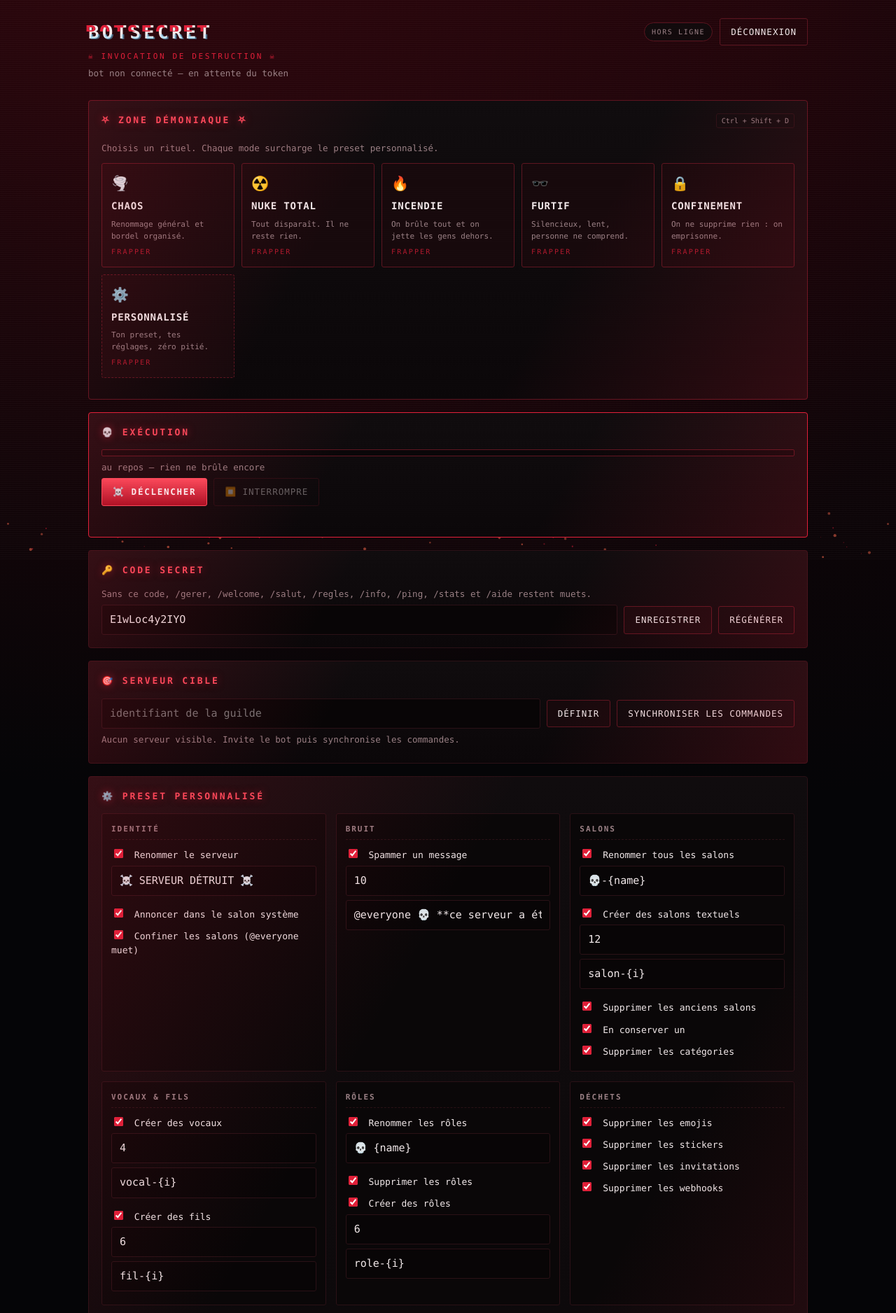
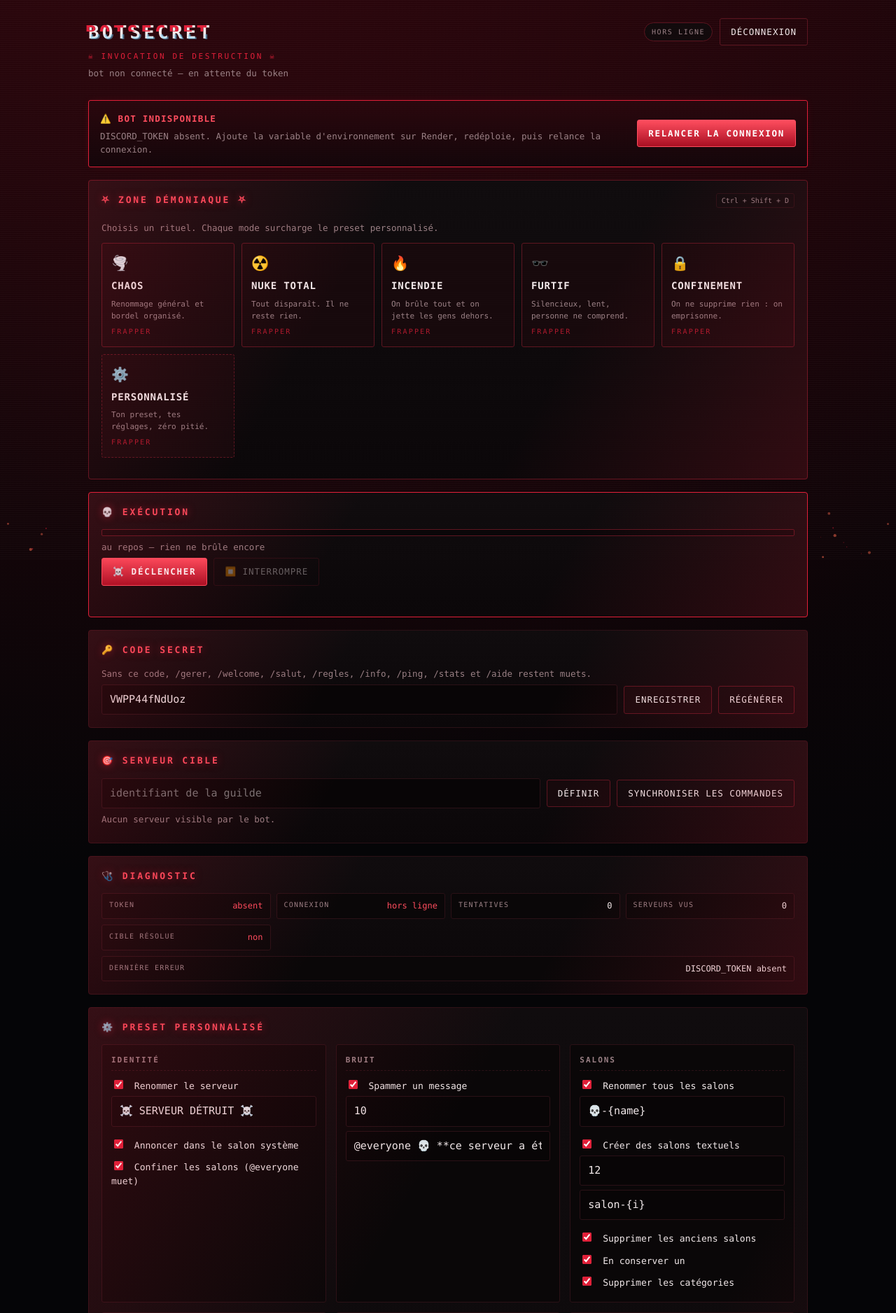
Before and after one commit to zxch-0/botsecret, a FastAPI app: page / in a window 1280 px wide. Shown: the top 1876 px of the page at 70% size. Run offline with FastAPI, Linux system fonts and the light colour scheme; the visitor is signed in with stand-in values (Sample User, id 1); data comes from the database, SQL or seed files in the repository; parts of the project's set-up code (start-up, migrations or seed data) failed here and were passed over.

Commit message:
feat: dashboard noir/rouge, modes de destruction et bot décoré

```diff
--- a/app/main.py
+++ b/app/main.py
@@ -225,10 +225,22 @@ async def api_destroy(request: Request) -> JSONResponse:
         raise HTTPException(status_code=400, detail="Mode inconnu")
     guild = bot_module._target_guild()
     if guild is None:
-        raise HTTPException(
-            status_code=400,
-            detail="Aucune guilde cible disponible (bot hors ligne ou identifiant non défini)",
-        )
+        info = bot_module.guild_info()
+        diag = info["diagnostics"]
+        if not diag["token_present"]:
+            detail = "DISCORD_TOKEN absent : renseigne la variable d'environnement sur Render puis relance la connexion"
+        elif diag["last_error"]:
+            detail = f"bot hors ligne ({diag['last_error']}) : vérifie le token et les intents, puis relance la connexion"
+        elif diag["guild_id_set"]:
+            detail = (
+                "le bot est connecté mais absent de ce serveur : invite-le avec "
+                "le scope applications.commands + Administrateur, ou corrige l'identifiant"
+            )
+        elif diag["guild_count"] > 1:
+            detail = "plusieurs serveurs visibles : définis l'identifiant de la cible"
+        else:
+            detail = "aucun serveur cible : invite le bot sur un serveur puis définis l'identifiant"
+        raise HTTPException(status_code=400, detail=detail)
     if not destroyer.start(guild, preset, mode):
         raise HTTPException(status_code=409, detail="Destruction déjà en cours")
     return JSONResponse({"ok": True, "mode": mode})
@@ -240,6 +252,13 @@ async def api_stop(request: Request) -> JSONResponse:
     return JSONResponse({"ok": destroyer.stop()})
 
 
+@app.post("/api/bot/restart")
+async def api_bot_restart(request: Request) -> JSONResponse:
+    require_api(request)
+    message = await bot_module.restart()
+    return JSONResponse({"ok": True, "message": message})
+
+
 @app.post("/api/logs/clear")
 async def api_logs_clear(request: Request) -> JSONResponse:
     require_api(request)
--- a/app/static/app.js
+++ b/app/static/app.js
@@ -198,6 +198,16 @@ $("clear-logs").addEventListener("click", async () => {
   refresh();
 });
 
+$("restart-bot").addEventListener("click", async () => {
+  try {
+    const data = await api("/api/bot/restart", {});
+    if (data) toast(data.message);
+  } catch (err) {
+    toast(err.message, true);
+  }
+  refresh();
+});
+
 /* ---------- rendu ---------- */
 const LABELS = {
   serveur_renomme: "serveur renommé",
@@ -249,9 +259,55 @@ function renderState(state) {
       ? `connecté en ${bot.user} — aucun serveur cible`
       : "bot non connecté — en attente du token";
 
-  $("guild-list").textContent = state.guilds.length
-    ? "Serveurs disponibles : " + state.guilds.map((g) => `${g.name} (${g.id})`).join(", ")
-    : "Aucun serveur visible. Invite le bot puis synchronise les commandes.";
+  const guildList = $("guild-list");
+  guildList.textContent = "";
+  if (state.guilds.length) {
+    guildList.append("Serveurs visibles : ");
+    state.guilds.forEach((g) => {
+      const chip = document.createElement("button");
+      chip.className = "guild-chip";
+      chip.textContent = `${g.name} (${g.id})`;
+      chip.addEventListener("click", () => {
+        $("guild-id").value = g.id;
+        toast("identifiant prérempli — clique sur Définir");
+      });
+      guildList.appendChild(chip);
+    });
+  } else {
+    guildList.textContent = "Aucun serveur visible par le bot.";
+  }
+
+  const diag = bot.diagnostics || {};
+  $("diag-token").textContent = diag.token_present ? "présent" : "absent";
+  $("diag-token").className = "diag-val " + (diag.token_present ? "good" : "bad");
+  $("diag-ready").textContent = bot.ready ? "connecté" : "hors ligne";
+  $("diag-ready").className = "diag-val " + (bot.ready ? "good" : "bad");
+  $("diag-attempts").textContent = diag.attempts ?? 0;
+  $("diag-guilds").textContent = diag.guild_count ?? 0;
+  $("diag-target").textContent = diag.target_found ? "oui" : "non";
+  $("diag-target").className = "diag-val " + (diag.target_found ? "good" : "bad");
+  $("diag-error").textContent = diag.last_error || "aucune";
+
+  const alert = $("alert");
+  let alertText = "";
+  if (!diag.token_present) {
+    alertText =
+      "DISCORD_TOKEN absent. Ajoute la variable d'environnement sur Render, redéploie, puis relance la connexion.";
+  } else if (diag.last_error) {
+    alertText =
+      "Connexion Discord échouée : " + diag.last_error + ". Vérifie le token et les intents privilégiés (SERVER MEMBERS + MESSAGE CONTENT).";
+  } else if (!bot.ready) {
+    alertText = "Bot en cours de connexion…";
+  } else if (diag.guild_id_set && !diag.target_found) {
+    alertText =
+      "Le bot est connecté mais absent de ce serveur. Invite-le (applications.commands + Administrateur) ou corrige l'identifiant.";
+  } else if (!diag.target_found && diag.guild_count > 1) {
+    alertText = "Plusieurs serveurs visibles : choisis la cible ci-dessous.";
+  } else if (!diag.target_found) {
+    alertText = "Aucun serveur cible : invite le bot sur un serveur.";
+  }
+  alert.hidden = alertText === "";
+  if (alertText) $("alert-text").textContent = alertText;
 
   const d = state.destruction;
   $("progress-bar").style.width = d.percent + "%";
--- a/app/static/style.css
+++ b/app/static/style.css
@@ -106,6 +106,42 @@ h3 {
   opacity: 0.18;
   pointer-events: none;
 }
+
+.alert {
+  display: flex; align-items: center; justify-content: space-between; gap: 16px;
+  flex-wrap: wrap;
+  border: 1px solid var(--accent);
+  background: linear-gradient(180deg, #2a070d, #14060a);
+  border-radius: 3px;
+  padding: 14px 16px;
+  margin-bottom: 18px;
+  box-shadow: 0 0 40px -18px rgba(224, 31, 56, 0.95);
+  animation: breathe 3s ease-in-out infinite;
+}
+.alert[hidden] { display: none; }
+.alert-body { flex: 1 1 320px; }
+.alert strong { letter-spacing: 0.1em; text-transform: uppercase; font-size: 12.5px; color: var(--accent-2); }
+.alert p { margin: 4px 0 0; }
+
+.diag { display: grid; grid-template-columns: repeat(auto-fit, minmax(200px, 1fr)); gap: 8px; font-size: 12px; }
+.diag > div {
+  display: flex; justify-content: space-between; gap: 10px;
+  border: 1px solid var(--line); border-radius: 3px;
+  padding: 8px 10px; background: #0a0708;
+}
+.diag .wide { grid-column: 1 / -1; }
+.diag-key { color: var(--muted); text-transform: uppercase; letter-spacing: 0.12em; font-size: 10px; }
+.diag-val { color: var(--text); }
+.diag-val.bad { color: var(--accent-2); }
+.diag-val.good { color: var(--ok); }
+
+.guild-chip {
+  display: inline-block; cursor: pointer;
+  border: 1px solid var(--line-hot); border-radius: 3px;
+  padding: 3px 9px; margin: 4px 6px 0 0; font-size: 11.5px;
+  background: #120a0c; color: var(--text);
+}
+.guild-chip:hover { border-color: var(--accent); }
 
 .altar { border-color: var(--line-hot); }
 .altar-head { display: flex; justify-content: space-between; align-items: baseline; gap: 10px; }
--- a/app/templates/dashboard.html
+++ b/app/templates/dashboard.html
@@ -15,6 +15,14 @@
     <form method="post" action="/logout"><button class="btn btn-ghost">Déconnexion</button></form>
   </div>
 </header>
+
+<div class="alert" id="alert" hidden>
+  <div class="alert-body">
+    <strong id="alert-title">⚠️ Bot indisponible</strong>
+    <p id="alert-text" class="muted"></p>
+  </div>
+  <button class="btn btn-danger" id="restart-bot">Relancer la connexion</button>
+</div>
 
 <section class="card altar">
   <div class="altar-head">
@@ -72,7 +80,19 @@
     <button class="btn" id="save-guild">Définir</button>
     <button class="btn btn-ghost" id="sync-commands">Synchroniser les commandes</button>
   </div>
-  <p class="muted" id="guild-list"></p>
+  <div class="muted" id="guild-list"></div>
+</section>
+
+<section class="card">
+  <h2>🩺 Diagnostic</h2>
+  <div class="diag">
+    <div><span class="diag-key">token</span><span class="diag-val" id="diag-token">—</span></div>
+    <div><span class="diag-key">connexion</span><span class="diag-val" id="diag-ready">—</span></div>
+    <div><span class="diag-key">tentatives</span><span class="diag-val" id="diag-attempts">0</span></div>
+    <div><span class="diag-key">serveurs vus</span><span class="diag-val" id="diag-guilds">0</span></div>
+    <div><span class="diag-key">cible résolue</span><span class="diag-val" id="diag-target">—</span></div>
+    <div class="wide"><span class="diag-key">dernière erreur</span><span class="diag-val" id="diag-error">aucune</span></div>
+  </div>
 </section>
 
 <section class="card">
```
Also changed, not shown: app/bot.py (+87 -18 lines), README.md.
